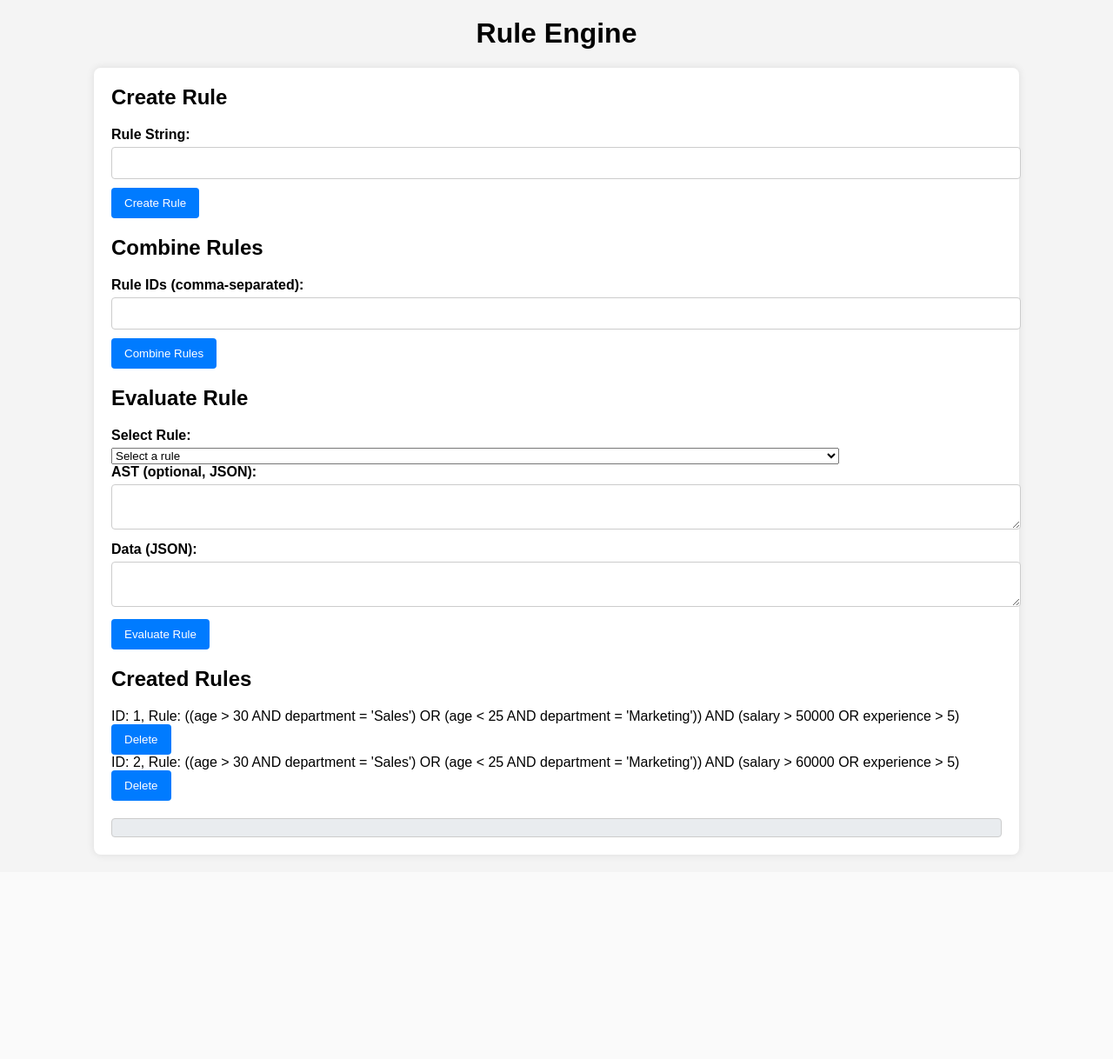
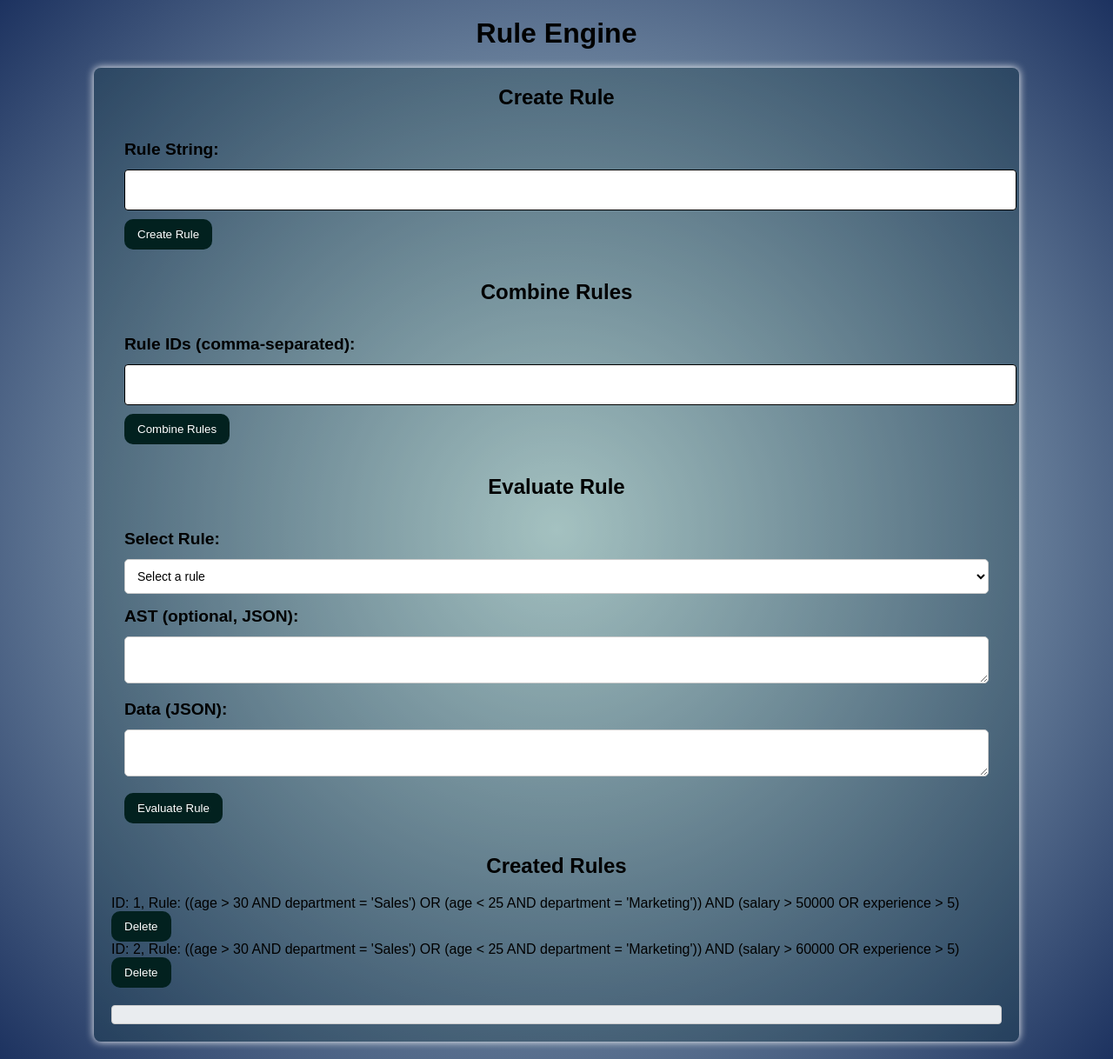
Before and after one commit to ashiyaparveen/Rule-Engine, a Flask app: page / in a window 1280 px wide. Shown: the whole page at 87% size. Before the commit the page ends 986 px from the top, so only its background shows below. Run offline with Flask 3, Linux system fonts and the light colour scheme; data comes from the database, SQL or seed files in the repository.

Commit message:
style.css

```diff
--- a/static/style.css
+++ b/static/style.css
@@ -1,6 +1,7 @@
 body {
     font-family: Arial, sans-serif;
-    background-color: #f4f4f4;
+    background: radial-gradient(circle,#cdededca,#021a4de4);
+
     margin: 0;
     padding: 0;
 }
@@ -13,46 +14,49 @@ h1 {
 .container {
     width: 80%;
     margin: 20px auto;
-    background: #fff;
+    background: #082e2b3e;
     padding: 20px;
-    box-shadow: 0 0 10px rgba(0, 0, 0, 0.1);
+    box-shadow: 0 0 10px rgba(253, 253, 253, 0.984);
     border-radius: 8px;
 }
 
 h2 {
     margin-top: 0;
+    text-align: center;
 }
 
 form {
     margin-bottom: 20px;
+    padding: 15px;
 }
 
 label {
     display: block;
-    margin-bottom: 5px;
+    margin-bottom: 12px;
     font-weight: bold;
+    font-size: larger;
 }
 
 input[type="text"],
 textarea {
     width: 100%;
-    padding: 10px;
+    padding: 15px;
     margin-bottom: 10px;
-    border: 1px solid #ccc;
+    border: 1px solid #000000;
     border-radius: 4px;
 }
 
 button {
     padding: 10px 15px;
-    background-color: #007bff;
+    background-color: #02211f;
     color: #fff;
     border: none;
-    border-radius: 4px;
+    border-radius: 10px;
     cursor: pointer;
 }
 
 button:hover {
-    background-color: #0056b3;
+    background-color: #92d0d9;
 }
 
 #result {
@@ -62,3 +66,14 @@ button:hover {
     border: 1px solid #ccc;
     border-radius: 4px;
 }
+#evaluate-rule-form select,
+#evaluate-rule-form textarea {
+    width: 100%;
+    padding: 10px;
+    margin-bottom: 15px;
+    border: 1px solid #ccc;
+    border-radius: 5px;
+    box-sizing: border-box;
+    font-size: 14px;
+    background-color: #fff;
+}
```
